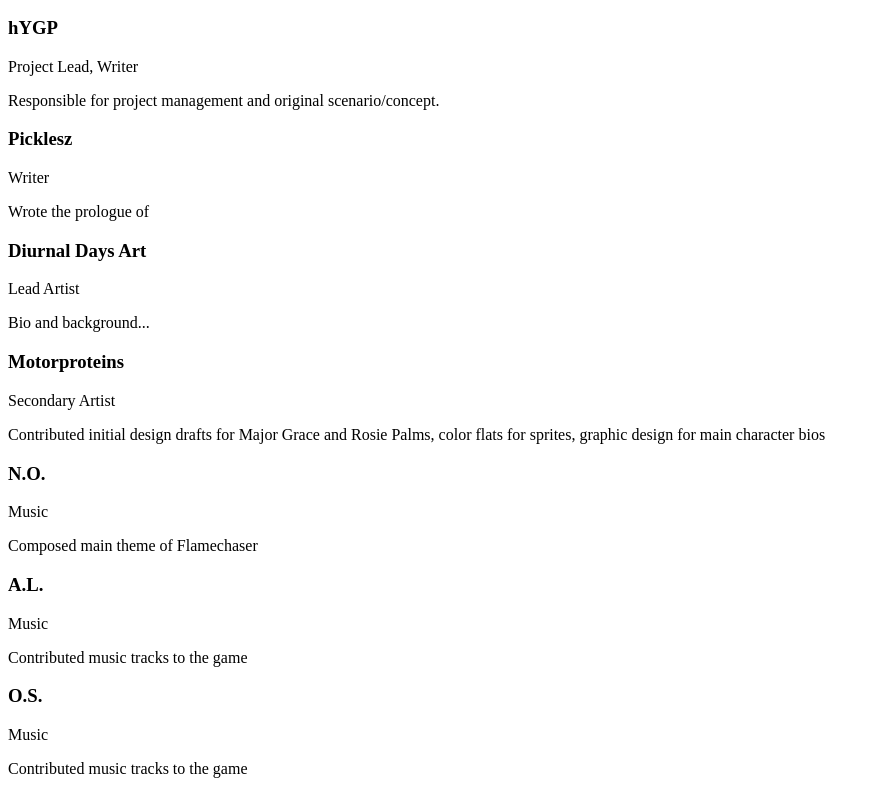
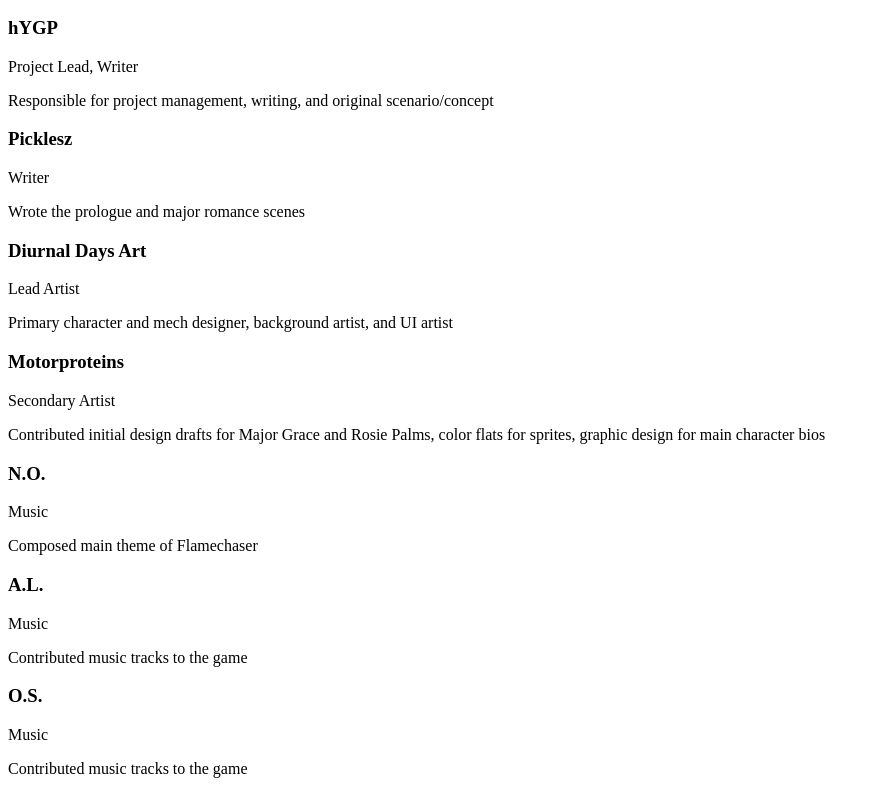
Before and after one commit to DiurnalDays/flamechaserwebsite, a plain HTML site: page team.html in a window 1280 px wide. Shown: the part 110-904 px from the top of the page, without its empty margins (0-880 px from the left). Drawn offline with Linux system fonts and the light colour scheme.

Commit message:
Update team.html

```diff
--- a/team.html
+++ b/team.html
@@ -15,19 +15,19 @@
     <article>
       <h3>hYGP</h3>
       <p>Project Lead, Writer</p>
-      <p>Responsible for project management and original scenario/concept.</p>
+      <p>Responsible for project management, writing, and original scenario/concept</p>
     </article>
 
     <article>
       <h3>Picklesz</h3>
       <p>Writer</p>
-      <p>Wrote the prologue of</p>
+      <p>Wrote the prologue and major romance scenes</p>
     </article>
 
     <article>
       <h3>Diurnal Days Art</h3>
       <p>Lead Artist</p>
-      <p>Bio and background...</p>
+      <p>Primary character and mech designer, background artist, and UI artist</p>
     </article>
 
     <article>
```
